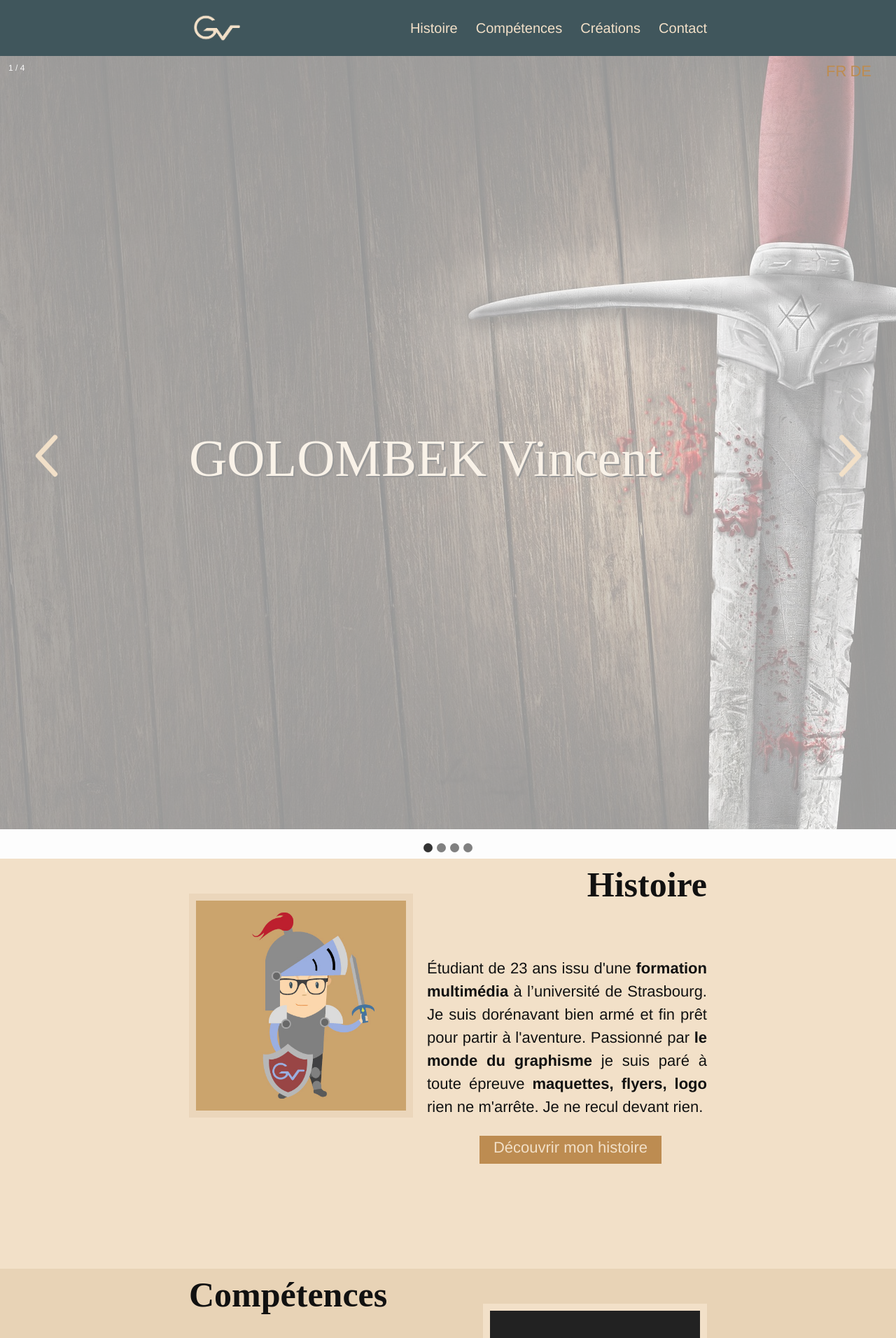
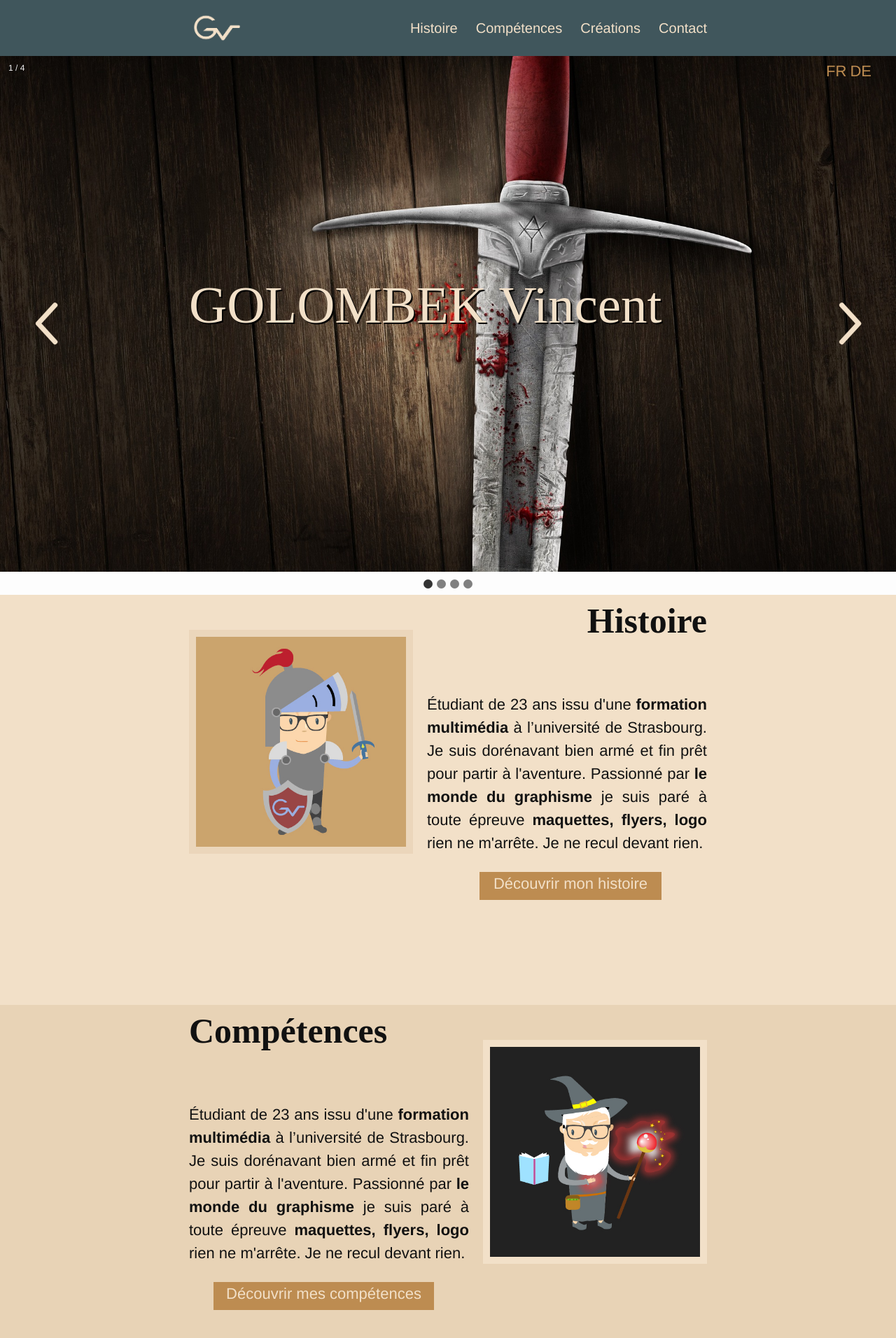
Before and after one commit to golombekvincent/golombekvincent, a Jekyll site: the page built from index.html, in a window 1280 px wide. Shown: the top 1912 px of the page at 70% size. Built offline with Jekyll 4.4.1, drawn with Linux system fonts in a browser that asks for light colours.

Commit message:
fixed slider responsive

```diff
--- a/css/main.scss
+++ b/css/main.scss
@@ -76,6 +76,7 @@
 // SLIDER //
 
 .slideshow-container{
+display: block;
 
 width: 100%;
 
@@ -83,6 +84,17 @@
 
 overflow: hidden;
 
+
+}
+
+.center{
+
+  display: block;
+  margin-left: auto;
+  margin-right: auto;
+  width: 100%;
+  min-height: 40vh;
+  max-height: 95vh;
 
 }
 
@@ -214,17 +226,6 @@
 }
 
 
-@include media-query($on-palm) {
-    .slideshow-container {
-    display: none;
-    }
-    .dots{
-        display: none;
-
-    }
-
-}
-
 
 
 //// FIN SLIDER ///
@@ -271,6 +272,27 @@
     float:right;
     text-align: right;
 }
+
+@media screen and (max-width: 600px) {
+.title_hist{
+    float:none;
+    text-align: center;
+}
+
+.title_comp{
+    float:none;
+    text-align: center;
+}
+
+
+
+.title_crea{
+    float:none;
+    text-align: center;
+}
+}
+
+
 ///////
 
 
@@ -305,7 +327,7 @@
     text-align: justify;
     margin-top: 50px;
     height: 400px;
-    width:400px;
+    max-width:400px;
 
 }
 
@@ -326,6 +348,36 @@
 .button_hist:hover{
 background-color:#40565c;
 }
+
+////////////////////////////////
+
+@media screen and (max-width: 600px) {
+
+.chevalier{
+    float:none;
+
+}
+
+
+
+.text_histoire_intro{
+    float: none;
+    text-align: justify;
+    margin-top: 50px;
+
+}
+
+
+
+.button_hist{
+    float:center;
+    margin-top: 25px;
+    margin-left:0;
+    color: #f2e0c8;
+
+}
+}
+
 
 
 
@@ -355,7 +407,7 @@
     text-align: justify;
     margin-top: 50px;
     height: 400px;
-    width:400px;
+    max-width:400px;
 
 }
 
--- a/index.html
+++ b/index.html
@@ -12,7 +12,7 @@
 
 <div class="numbers">1 / 4</div>
 
-<div><img src="/golombekvincent.github.io/img/Sword.jpg"></div>
+<div><img class="center" src="/golombekvincent.github.io/img/Sword.jpg"></div>
 
     <div class="wrapper"><div class="caption"><h1>GOLOMBEK Vincent</h1></div></div>
 
@@ -23,7 +23,7 @@
 
 <div class="numbers">2 / 4</div>
 
-<div><img src="/golombekvincent.github.io/img/Fight.jpg"></div>
+<div><img class="center" src="/golombekvincent.github.io/img/Fight.jpg"></div>
 
 <div class="caption">Text 2</div>
 
@@ -34,7 +34,7 @@
 
 <div class="numbers">3 / 4</div>
 
-<div><img src="/golombekvincent.github.io/img/Sword.jpg"></div>
+<div><img class="center" src="/golombekvincent.github.io/img/Sword.jpg"></div>
 
 <div class="caption">Text 3</div>
 
@@ -45,7 +45,7 @@
 
 <div class="numbers">4 / 4</div>
 
-<div><img src="/golombekvincent.github.io/img/Fight.jpg"></div>
+<div><img class="center" src="/golombekvincent.github.io/img/Fight.jpg"></div>
 
 <div class="caption">Text 4</div>
 
```
